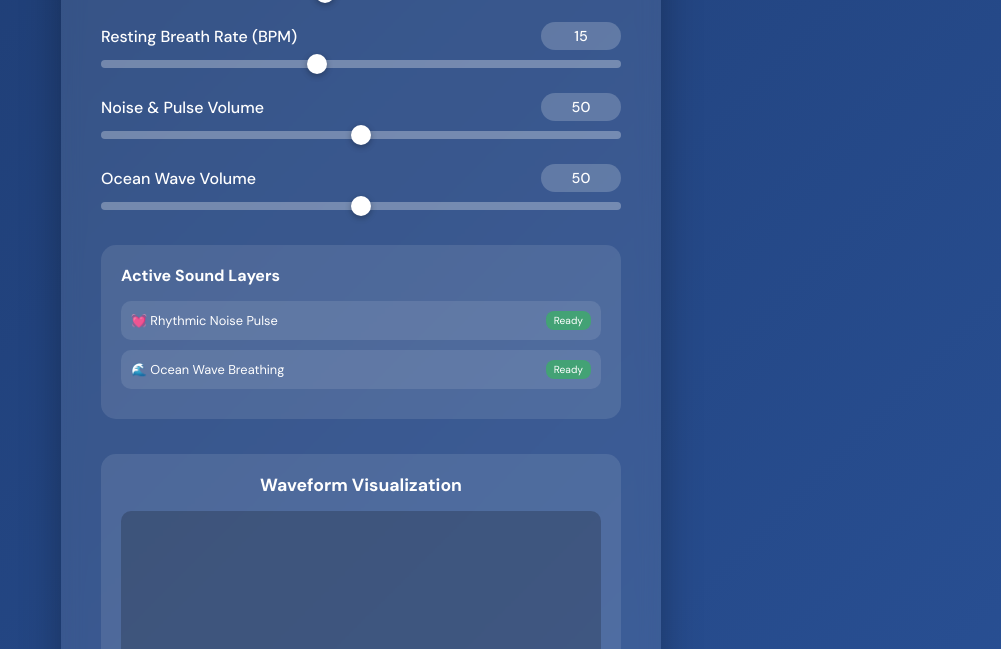
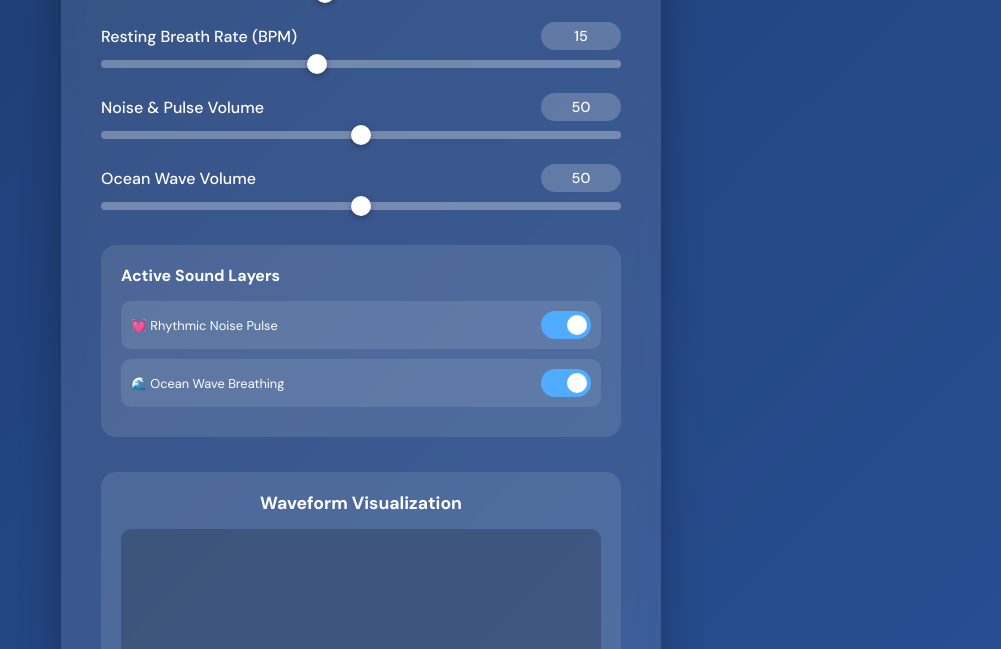
Before and after one commit to theotarr/sleep-test, a plain HTML site: page index.html in a window 1280 px wide. Shown: the part 151-800 px from the top of the page, without its empty margins (279-1280 px from the left). Drawn offline with Linux system fonts and the light colour scheme.

Commit message:
Implement toggle switches for sound layers in index.html and add corresponding styles in styles.css for enhanced user interaction.

```diff
--- a/index.html
+++ b/index.html
@@ -47,11 +47,17 @@
         <h4 style="margin-bottom: 15px">Active Sound Layers</h4>
         <div class="layer-indicator">
           <span>💓 Rhythmic Noise Pulse</span>
-          <span class="layer-status" id="heartStatus">Ready</span>
+          <label class="toggle-switch">
+            <input type="checkbox" id="heartToggle" checked />
+            <span class="slider"></span>
+          </label>
         </div>
         <div class="layer-indicator">
           <span>🌊 Ocean Wave Breathing</span>
-          <span class="layer-status" id="breathStatus">Ready</span>
+          <label class="toggle-switch">
+            <input type="checkbox" id="breathToggle" checked />
+            <span class="slider"></span>
+          </label>
         </div>
       </div>
 
--- a/script.js
+++ b/script.js
@@ -134,6 +134,12 @@ class EnhancedAdaptiveSleepNoise {
     });
     document.getElementById("breathVolume").addEventListener("input", (e) => {
       document.getElementById("breathVolumeValue").textContent = e.target.value;
+      if (this.isPlaying) this.updateVolume();
+    });
+    document.getElementById("heartToggle").addEventListener("change", () => {
+      if (this.isPlaying) this.updateVolume();
+    });
+    document.getElementById("breathToggle").addEventListener("change", () => {
       if (this.isPlaying) this.updateVolume();
     });
     document.querySelectorAll(".noise-type").forEach((btn) => {
@@ -418,14 +424,18 @@ class EnhancedAdaptiveSleepNoise {
 
   updateVolume() {
     if (!this.isPlaying) return;
+
+    const heartOn = document.getElementById("heartToggle").checked;
+    const breathOn = document.getElementById("breathToggle").checked;
+
     const noiseVolume =
       parseInt(document.getElementById("noiseVolume").value) / 100;
     const breathVolume =
       parseInt(document.getElementById("breathVolume").value) / 100;
 
-    const noiseBaseVol = noiseVolume * 0.5;
-    const pulseDepth = noiseVolume * 0.08; // Proportional pulse depth
-    const breathVol = breathVolume * 0.6;
+    const noiseBaseVol = heartOn ? noiseVolume * 0.5 : 0;
+    const pulseDepth = heartOn ? noiseVolume * 0.08 : 0; // Proportional pulse depth
+    const breathVol = breathOn ? breathVolume * 0.6 : 0;
 
     this.noiseGain.gain.setTargetAtTime(
       noiseBaseVol,
--- a/styles.css
+++ b/styles.css
@@ -244,6 +244,59 @@ button.active {
   background: linear-gradient(90deg, #ff6b6b 0%, #ff8e8e 100%);
 }
 
+.toggle-switch {
+  position: relative;
+  display: inline-block;
+  width: 50px;
+  height: 28px;
+}
+
+.toggle-switch input {
+  opacity: 0;
+  width: 0;
+  height: 0;
+}
+
+.slider {
+  position: absolute;
+  cursor: pointer;
+  top: 0;
+  left: 0;
+  right: 0;
+  bottom: 0;
+  background-color: rgba(255, 255, 255, 0.3);
+  -webkit-transition: 0.4s;
+  transition: 0.4s;
+  border-radius: 28px;
+}
+
+.slider:before {
+  position: absolute;
+  content: "";
+  height: 20px;
+  width: 20px;
+  left: 4px;
+  bottom: 4px;
+  background-color: white;
+  -webkit-transition: 0.4s;
+  transition: 0.4s;
+  border-radius: 50%;
+}
+
+input:checked + .slider {
+  background-color: #4facfe;
+}
+
+input:focus + .slider {
+  box-shadow: 0 0 1px #4facfe;
+}
+
+input:checked + .slider:before {
+  -webkit-transform: translateX(22px);
+  -ms-transform: translateX(22px);
+  transform: translateX(22px);
+}
+
 @media (max-width: 600px) {
   .container {
     padding: 20px;
```
